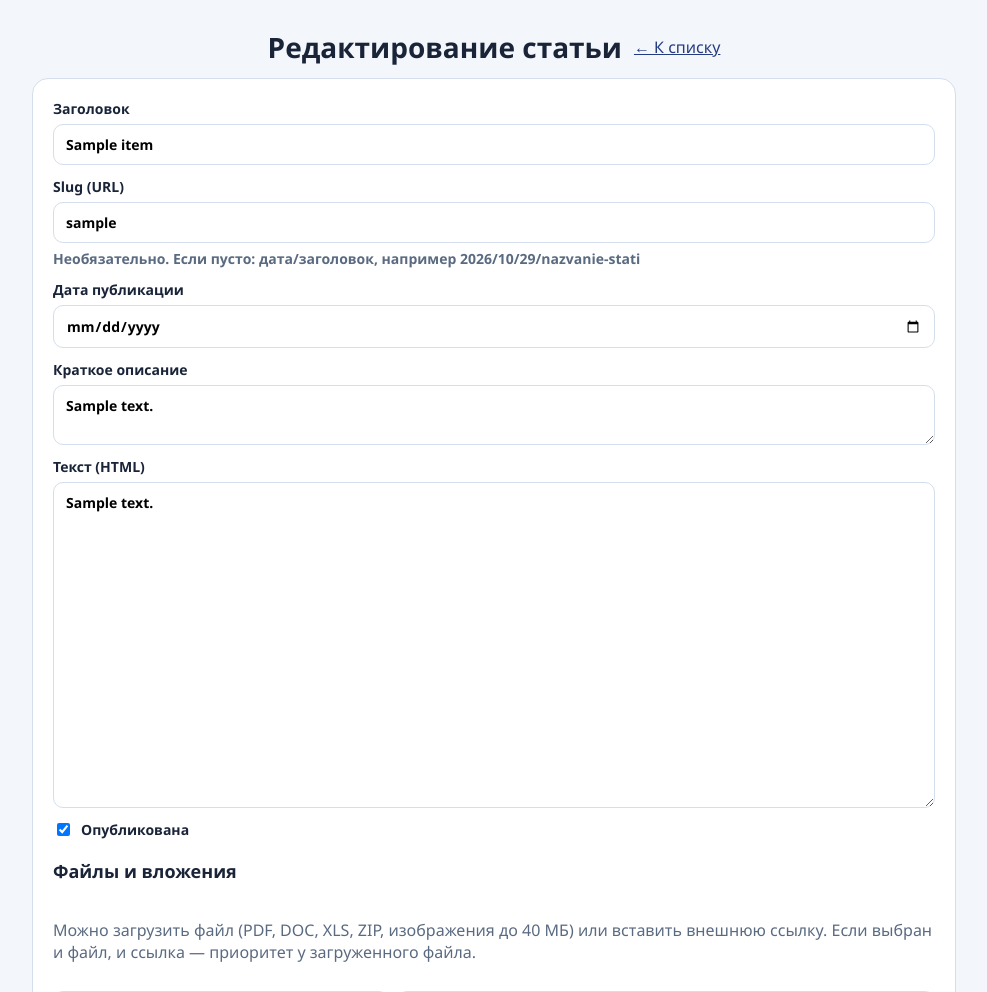
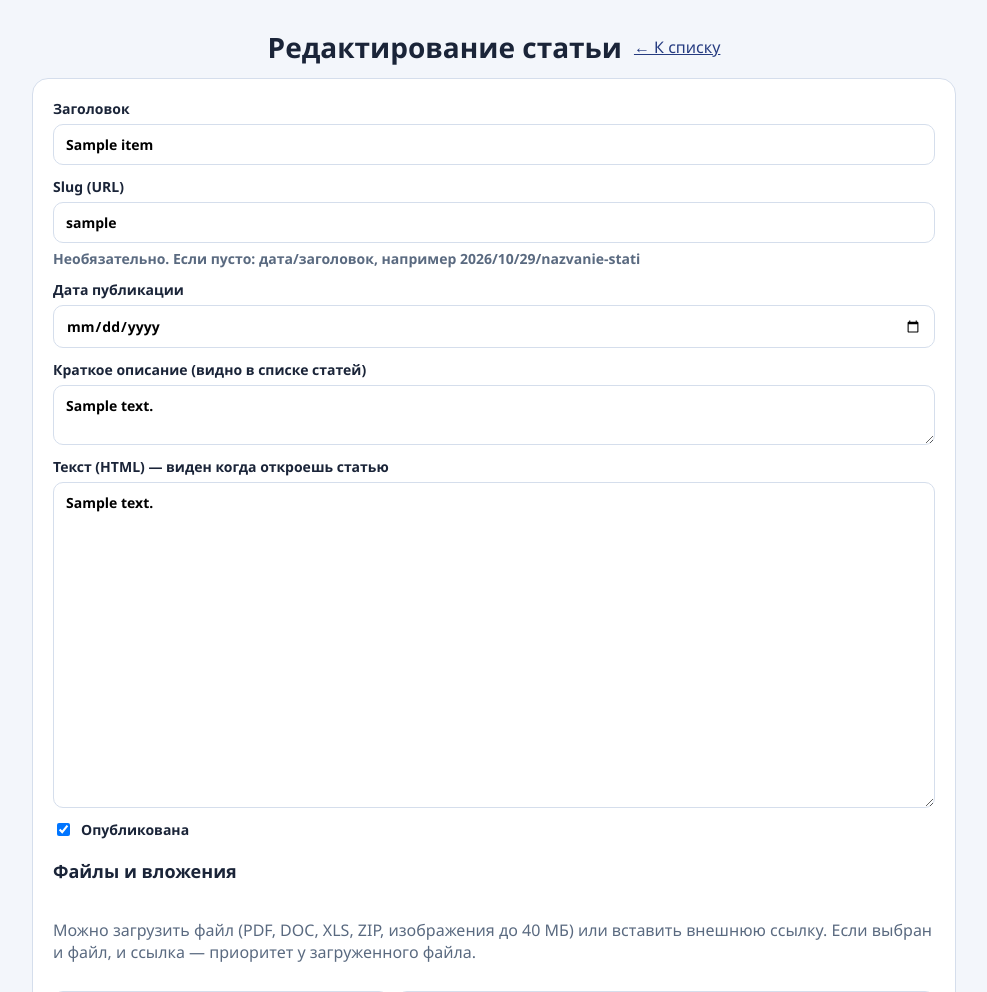
Before and after one commit to sokolovjack/uk-zhilvek, a FastAPI app: template app/templates/admin/article_edit.html in a window 1280 px wide. Shown: the top 992 px of the page, without its empty margins (146-1133 px from the left). Run offline with FastAPI, Linux system fonts and the light colour scheme; the template is opened without the code that fills it: most values are stand-ins (such as "Sample title", 1, 10 or a date in 2020).

Commit message:
Подписать поля краткого описания и текста статьи в админке.

```diff
--- a/app/templates/admin/article_edit.html
+++ b/app/templates/admin/article_edit.html
@@ -9,8 +9,8 @@
   <label>Заголовок<input name="title" required value="{{ item.title if item else '' }}"></label>
   <label>Slug (URL)<input name="slug" value="{{ item.slug if item else '' }}" placeholder="оставьте пустым — сформируется сам"><span class="muted">Необязательно. Если пусто: дата/заголовок, например 2026/10/29/nazvanie-stati</span></label>
   <label>Дата публикации<input name="published_at" type="date" required value="{{ item.published_at if item else today }}"></label>
-  <label>Краткое описание<textarea name="excerpt" rows="2">{{ item.excerpt if item else '' }}</textarea></label>
-  <label>Текст (HTML)<textarea name="body_html" rows="16">{{ item.body_html if item else '' }}</textarea></label>
+  <label>Краткое описание (видно в списке статей)<textarea name="excerpt" rows="2">{{ item.excerpt if item else '' }}</textarea></label>
+  <label>Текст (HTML) — виден когда откроешь статью<textarea name="body_html" rows="16">{{ item.body_html if item else '' }}</textarea></label>
   <label class="check"><input type="checkbox" name="published" value="1" {% if not item or item.published %}checked{% endif %}> Опубликована</label>
 
   <h2>Файлы и вложения</h2>
```
